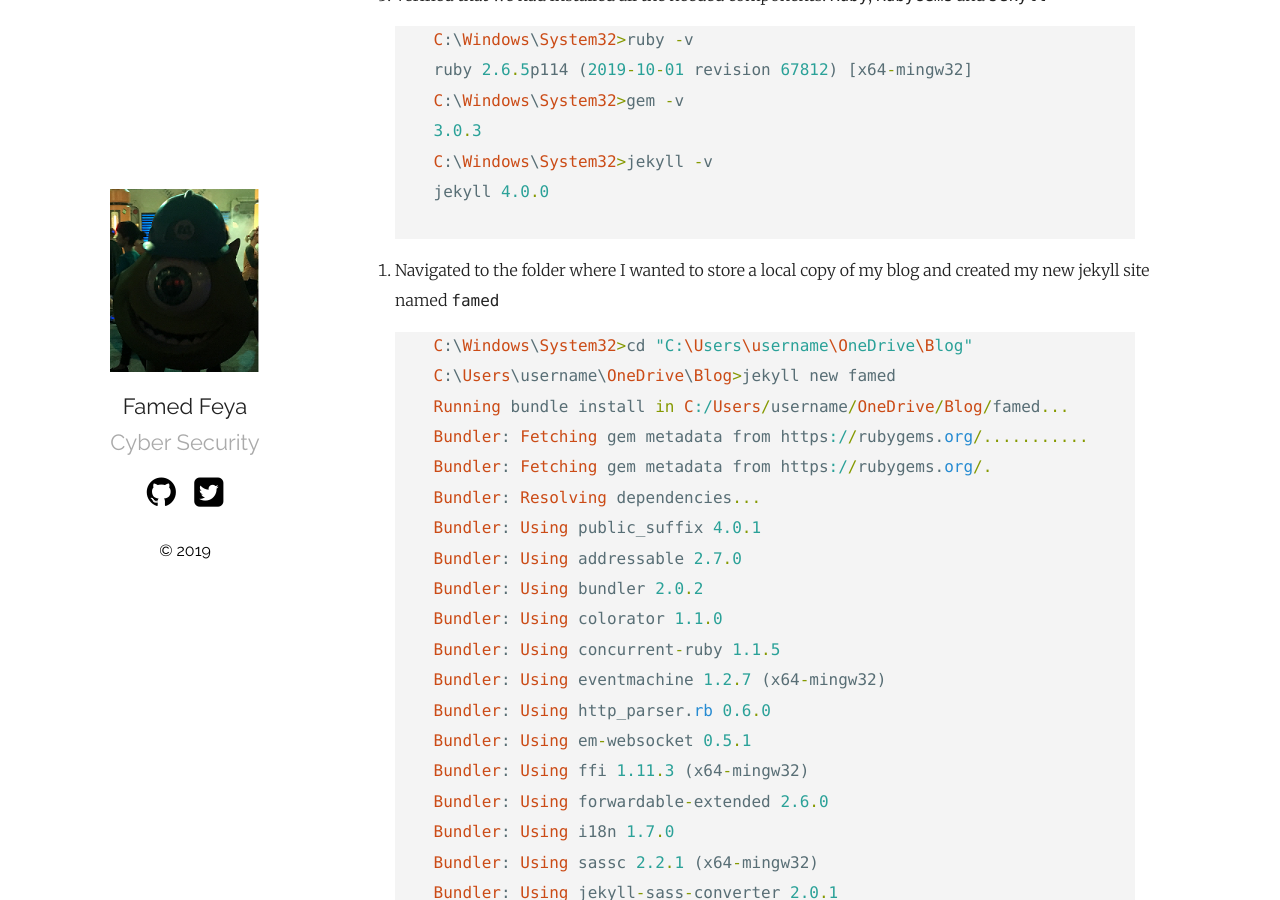
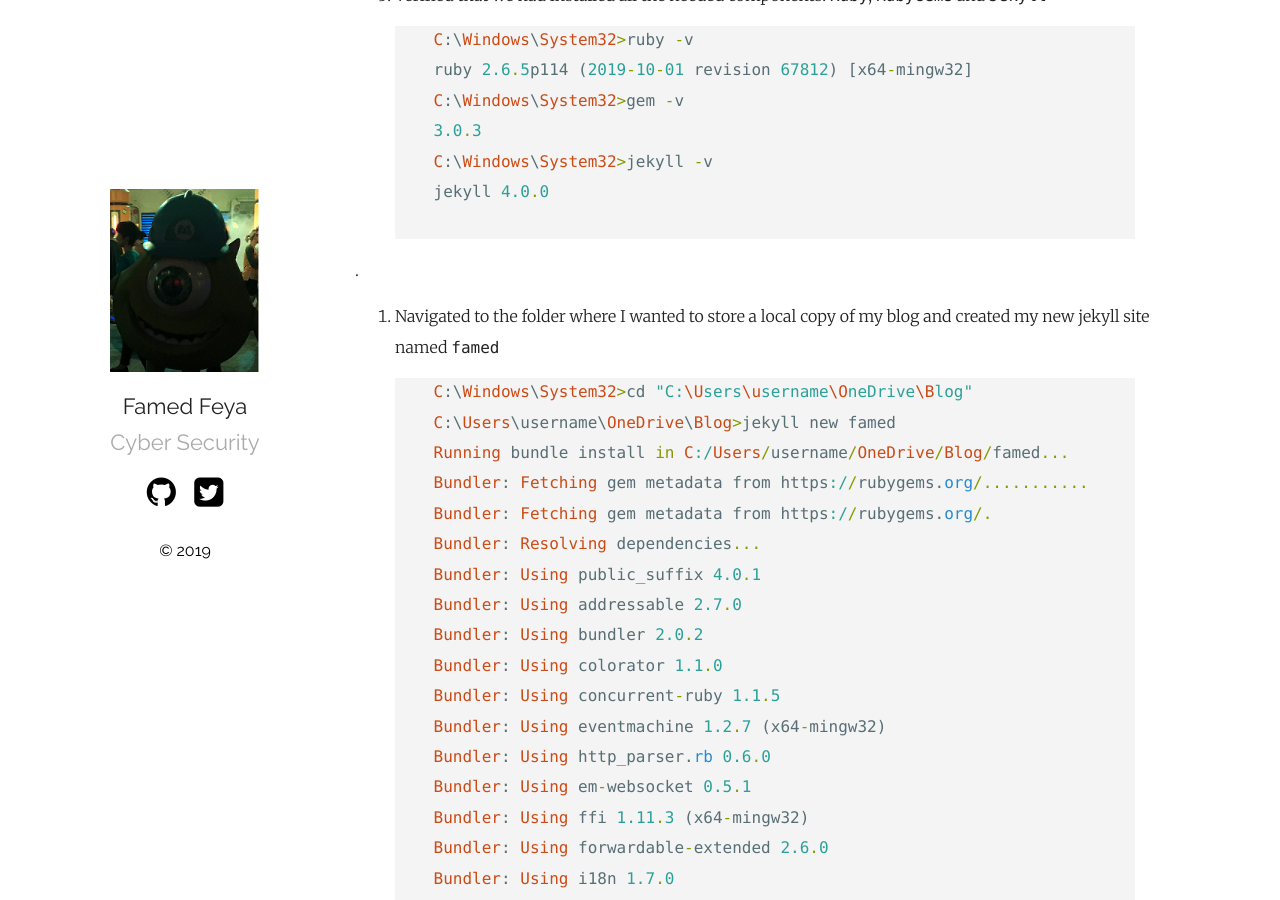
Before and after one commit to famedfeya/famed_blog, a Jekyll site: the page built from _posts/2019-11-30-How-I-built-my-blog-part1.markdown, in a window 1280 px wide and 900 px high, scrolled down 863 px. Built offline with Jekyll 4.4.1, drawn with Linux system fonts in a browser that asks for light colours.

Commit message:
'rcommit'

```diff
--- a/_posts/2019-11-30-How-I-built-my-blog-part1.markdown
+++ b/_posts/2019-11-30-How-I-built-my-blog-part1.markdown
@@ -19,7 +19,7 @@ This is a post on how I set up my blog. I choose to use `Jekyll` and `GitHub Pag
     3.0.3
     C:\Windows\System32>jekyll -v
     jekyll 4.0.0
-    {% endhighlight %}
+    {% endhighlight %}.
 4.  Navigated to the folder where I wanted to store a local copy of my blog and created my new jekyll site named `famed`
     {% highlight ruby %}
     C:\Windows\System32>cd "C:\Users\username\OneDrive\Blog"
```
